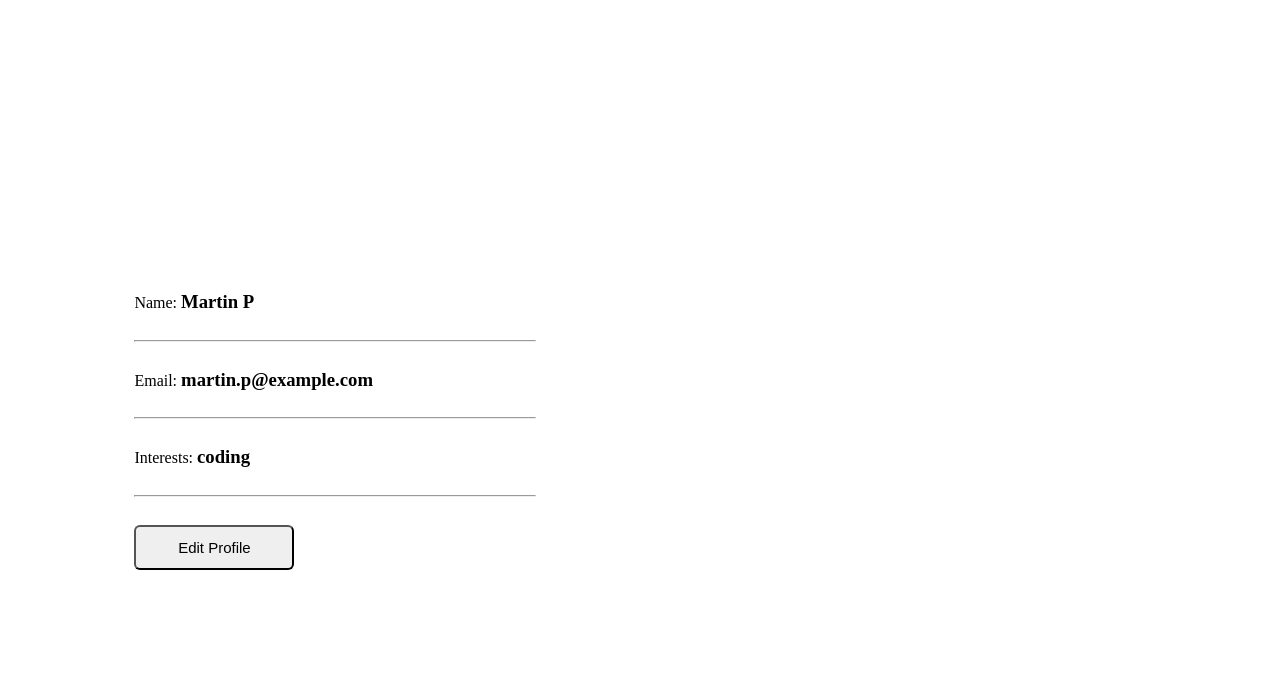
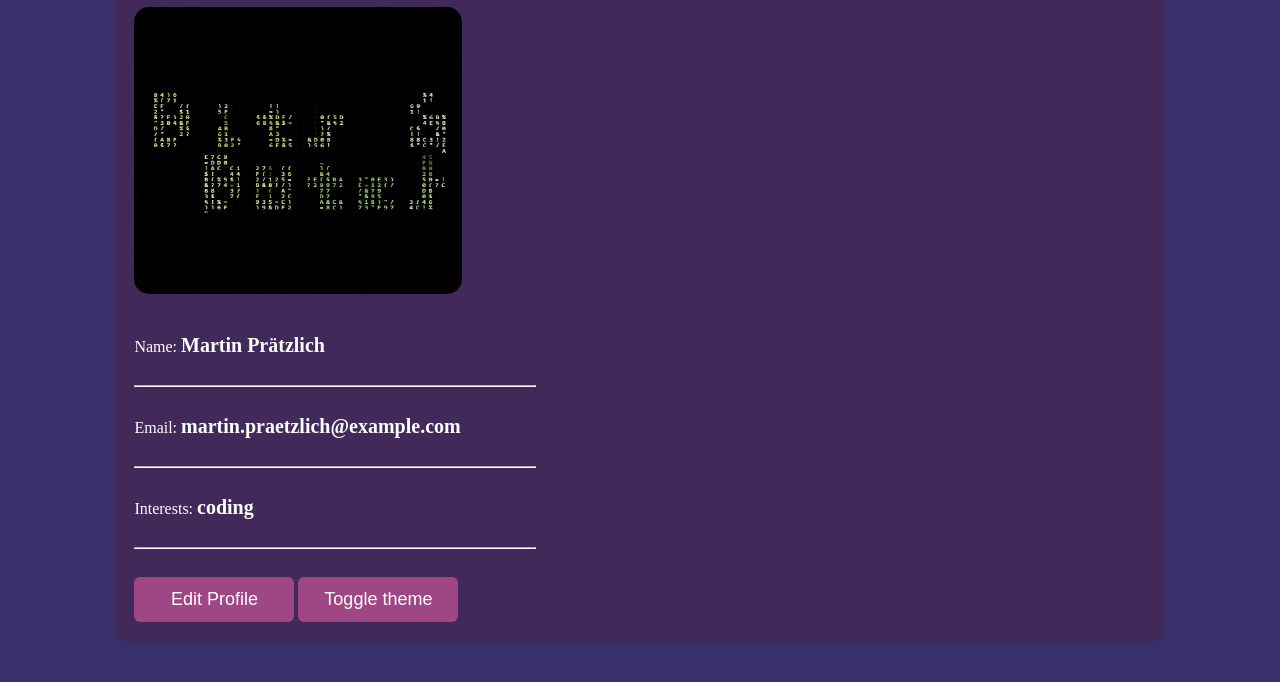
Before and after one commit to MPZ-00/simple-docker-app, a website: page app/index.html in a window 1280 px wide. Shown: the part 133-815 px from the top of the page. Drawn offline with Linux system fonts and the light colour scheme; no server answers.

```diff
--- a/app/index.html
+++ b/app/index.html
@@ -1,52 +1,63 @@
 <!DOCTYPE html>
 <html lang="en">
+
 <head>
     <meta charset="UTF-8">
     <meta http-equiv="X-UA-Compatible" content="IE=edge">
     <meta name="viewport" content="width=device-width, initial-scale=1.0">
     <title>Simple Docker App</title>
     <link rel="stylesheet" href="style.css">
-    <!-- <script src="script.js" defer></script> -->
+    <script src="script.js" defer></script>
 </head>
-<body>
+
+<body data-theme="dark">
     <main class='container' id='container'>
         <header>
             <h1>User profile</h1>
         </header>
-        <img src='images/Bits_und_Bytes_Logo.png' alt="Profile picture of the user">
+        <img src='images/profile-picture.jpg' alt="Profile picture of the user">
         <section>
-            <span>Name: </span><h3 id='name'>Martin Prätzlich</h3>
+            <span>Name: </span>
+            <h3 id='name'>Martin Prätzlich</h3>
             <hr />
-            <span>Email: </span><h3 id='email'>martin.praetzlich@example.com</h3>
+            <span>Email: </span>
+            <h3 id='email'>martin.praetzlich@example.com</h3>
             <hr />
-            <span>Interests: </span><h3 id='interests'>coding</h3>
+            <span>Interests: </span>
+            <h3 id='interests'>coding</h3>
             <hr />
         </section>
         <button class='button' onclick="updateProfile()">Edit Profile</button>
-        <button onclick="toggleTheme()">Toggle theme</button>
+        <button class="button" onclick="toggleTheme()">Toggle theme</button>
     </main>
 
-    <div class='container' id='container2'>
+    <!-- <div class='container' id='container2'>
         <h1>User profile</h1>
         <img src='profile-picture' alt="user-profile">
-        <span>Name: </span><h3 id='name'>Martin P</h3>
+        <span>Name: </span>
+        <h3 id='name'>Martin P</h3>
         <hr />
-        <span>Email: </span><h3 id='email'>martin.p@example.com</h3>
+        <span>Email: </span>
+        <h3 id='email'>martin.p@example.com</h3>
         <hr />
-        <span>Interests: </span><h3 id='interests'>coding</h3>
+        <span>Interests: </span>
+        <h3 id='interests'>coding</h3>
         <hr />
         <button class='button' onclick="updateProfile()">Edit Profile</button>
-    </div>
+    </div> -->
     <div class='container' id='container-edit'>
         <h1>User profile</h1>
-        <img src='images/Bits_und_Bytes_Logo.png' alt="user-profile">
+        <img src='images/profile-picture.jpg' alt="user-profile">
         <span>Name: </span><label for='input-name'></label><input type="text" id='input-name' value='Martin P' />
         <hr />
-        <span>Email: </span><label for='input-email'></label><input type="email" id='input-email' value='martin.p@example.com' />
+        <span>Email: </span><label for='input-email'></label><input type="email" id='input-email'
+            value='martin.p@example.com' />
         <hr />
-        <span>Interests: </span><label for='input-interests'></label><input type="text" id='input-interests' value='coding' />
+        <span>Interests: </span><label for='input-interests'></label><input type="text" id='input-interests'
+            value='coding' />
         <hr />
         <button class='button' onclick="handleUpdateProfileRequest()">Update Profile</button>
     </div>
 </body>
+
 </html>
--- a/app/script.js
+++ b/app/script.js
@@ -52,13 +52,16 @@
     contEdit.style.display = 'block'
 }
 
+var themes = ["dark", "light", "vintage", "summer"];
+var currentTheme = 0;
+
 function toggleTheme() {
-    var htmlClassList = document.documentElement.classList;
-    if (htmlClassList.contains("dark")) {
-        htmlClassList.remove("dark");
-        document.documentElement.setAttribute("data-theme", "light");
-    } else {
-        htmlClassList.add("dark");
-        document.documentElement.setAttribute("data-theme", "dark");
-    }
+    currentTheme = (currentTheme + 1) % themes.length;
+
+    var rootStyles = document.documentElement.style;
+    rootStyles.setProperty("--text-color", "var(--text-color-" + themes[currentTheme] + ")");
+    rootStyles.setProperty("--background-color", "var(--background-color-" + themes[currentTheme] + ")");
+    rootStyles.setProperty("--button-background-color", "var(--button-background-color-" + themes[currentTheme] + ")");
+    rootStyles.setProperty("--button-text-color", "var(--button-text-color-" + themes[currentTheme] + ")");
+    rootStyles.setProperty("--button-hover-background-color", "var(--button-hover-background-color-" + themes[currentTheme] + ")");
 }
--- a/app/style.css
+++ b/app/style.css
@@ -1,29 +1,65 @@
 :root {
-    --text-color: black;
-    --background-color: white;
+    --text-color-dark: #FFFFFF;
+    --background-color-dark: #37306B;
+    --button-background-color-dark: #9E4784;
+    --button-text-color-dark: #FFFFFF;
+    --button-hover-background-color-dark: #D27685;
+
+    --text-color-light: #000000;
+    --background-color-light: #FBFFDC;
+    --button-background-color-light: #98EECC;
+    --button-text-color-light: #000000;
+    --button-hover-background-color-light: #79E0EE;
+
+    --text-color-vintage: #FFFFFF;
+    --background-color-vintage: #89375C;
+    --button-background-color-vintage: #BACDDB;
+    --button-text-color-vintage: #000000;
+    --button-hover-background-color-vintage: #CE5959;
+
+    --text-color-summer: #000000;
+    --background-color-summer: #FFB84C;
+    --button-background-color-summer: #A459D1;
+    --button-text-color-summer: #FFFFFF;
+    --button-hover-background-color-summer: #F266AB;
+
+    --text-color: var(--text-color-dark);
+    --background-color: var(--background-color-dark);
+    --button-background-color: var(--button-background-color-dark);
+    --button-text-color: var(--button-text-color-dark);
+    --button-hover-background-color: var(--button-hover-background-color-dark);
 }
 
-[data-theme="dark"] {
-    --text-color: white;
-    --background-color: black;
-}
 
 body {
     color: var(--text-color);
     background-color: var(--background-color);
+    font-size: 16px;
 }
 
 .container {
     margin: 40px auto;
     width: 80%;
+    border-radius: 15px;
+    background-color: #41295a;  /* slightly lighter magenta */
+    padding: 20px;
 }
 
 .button {
     width: 160px;
     height: 45px;
     border-radius: 6px;
-    font-size: 15px;
+    font-size: 18px;
     margin-top: 20px;
+    background-color: var(--button-background-color);
+    color: var(--button-text-color);
+    border: none;
+    cursor: pointer;
+    transition: background-color 0.3s ease;
+}
+
+.button:hover {
+    background-color: var(--button-hover-background-color);
 }
 
 img {
@@ -31,19 +67,26 @@
     height: 287px;
     display: block;
     margin-bottom: 20px;
+    border-radius: 15px;
 }
 
 hr {
     width: 400px;
     margin-left: 0;
+    border-color: var(--text-color);
+}
+
+h1 {
+    font-size: 32px;
 }
 
 h3 {
     display: inline-block;
+    font-size: 20px;
 }
 
 #container {
-    display: none;
+    display: block;
 }
 
 #container-edit {
@@ -52,13 +95,12 @@
 
 #container-edit input {
     height: 32px;
+    font-size: 16px;
+    border-radius: 6px;
+    padding: 5px;
+    width: 195px;
 }
 
 #container-edit hr {
     margin: 25px 0;
 }
-
-#container-edit input {
-    width: 195px;
-    font-size: 15px;
-}
```
Also changed, not shown: app/server.js (added, +96 -0 lines), package.json (added, +22 -0 lines), app/images/Bits_und_Bytes_Logo.png (deleted), app/images/profile-picture.jpg (added).
